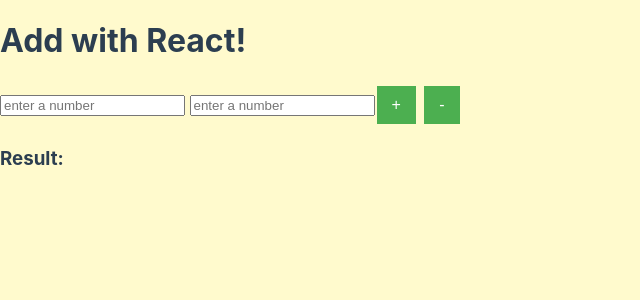
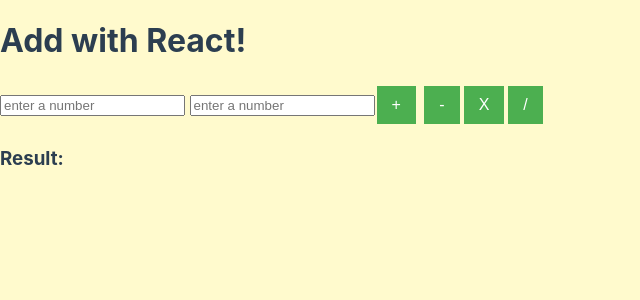
Before and after one commit to ycjessie/calculator-react, a React (Create React App) app: page / in a window 1280 px wide. Shown: the top 300 px of the page, without its empty margins (0-640 px from the left). Built offline with nearby package versions, Linux system fonts and the light colour scheme.

Commit message:
operations * and /

```diff
--- a/src/Calculator.js
+++ b/src/Calculator.js
@@ -12,6 +12,9 @@
     this._changeNo2=this._changeNo2.bind(this);
     this.calcAdd = this.calcAdd.bind(this);
     this.calcMinus = this.calcMinus.bind(this);
+    this.calcMultiply = this.calcMultiply.bind(this);
+    this.calcDivide = this.calcDivide.bind(this);
+
 }
   _changeNo1(event) {
 
@@ -41,19 +44,27 @@
   }
   calcAdd(event) {
     event.preventDefault();
-
     this.setState({
       Result: parseInt(this.state.no1) + parseInt(this.state.no2)
     });
-
   }
   calcMinus(event) {
     event.preventDefault();
-
     this.setState({
       Result: parseInt(this.state.no1) - parseInt(this.state.no2)
     });
-
+  }
+  calcMultiply(event) {
+    event.preventDefault();
+    this.setState({
+      Result: parseInt(this.state.no1) * parseInt(this.state.no2)
+    });
+  }
+  calcDivide(event) {
+    event.preventDefault();
+    this.setState({
+      Result: parseInt(this.state.no1) / parseInt(this.state.no2)
+    });
   }
   render() {
     return (
@@ -78,6 +89,9 @@
             <span>
                 <button onClick={this.calcAdd} id="add" className='btn'>+
                 </button> <button onClick={this.calcMinus} id="minus" className='btn'> -
+                </button><button onClick={this.calcMultiply} id="multiply" className='btn'> X
+                </button>
+                <button onClick={this.calcDivide} id="division" className='btn'> /
                 </button></span>
 
 
```
